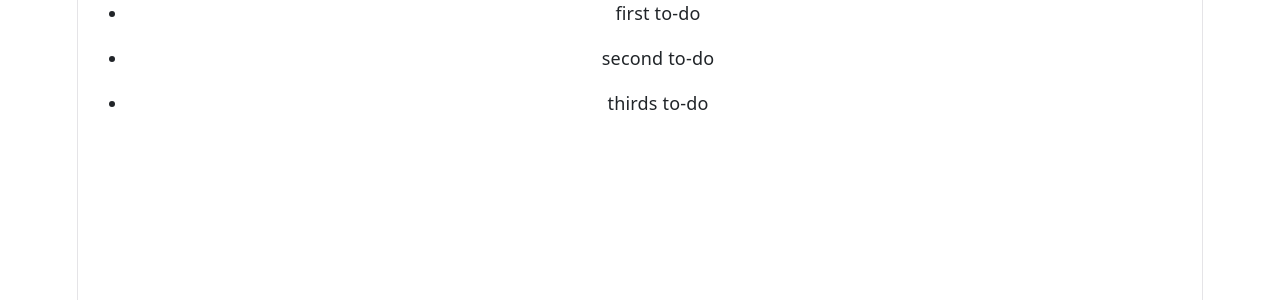
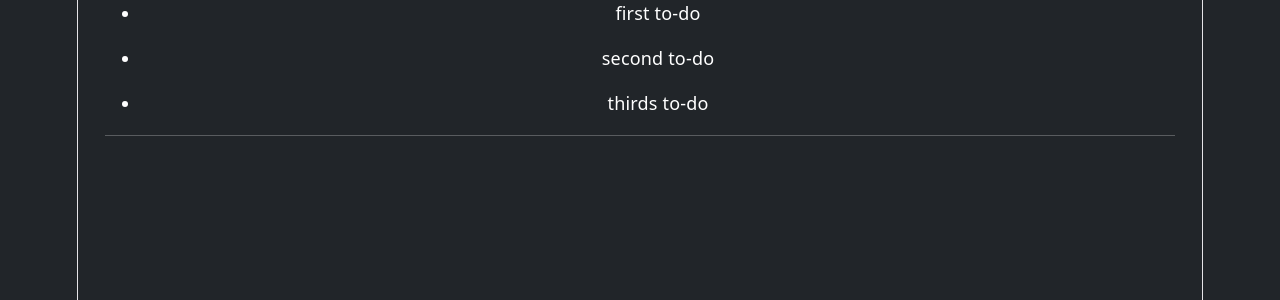
Before and after one commit to Petrasoderstrom1612/REACT-01, a React (Vite) app in the folder 03-simple-todos/: page / in a window 1280 px wide. Shown: the top 300 px of the page. Built offline with nearby package versions, Linux system fonts and the light colour scheme.

Commit message:
<html lang="en"  data-bs-theme="dark">

```diff
--- a/03-simple-todos/index.html
+++ b/03-simple-todos/index.html
@@ -1,5 +1,5 @@
 <!doctype html>
-<html lang="en">
+<html lang="en"  data-bs-theme="dark">
   <head>
     <meta charset="UTF-8" />
     <link rel="icon" type="image/svg+xml" href="/favicon.svg" />
--- a/03-simple-todos/src/App.tsx
+++ b/03-simple-todos/src/App.tsx
@@ -15,11 +15,14 @@ const [todos, setTodos] = useState<Todo[]>([
 ])
 
   return (
+  <div className="container bg-dark text-white">
     <div className="container">
       {todos.map(todo => <ul>
         <li>{todo.title}</li>
       </ul>)}
+      <hr></hr>
     </div>
+  </div>
   )
 }
 
```
Also changed, not shown: 1 other file (tests, documents, lock files or other folders).
